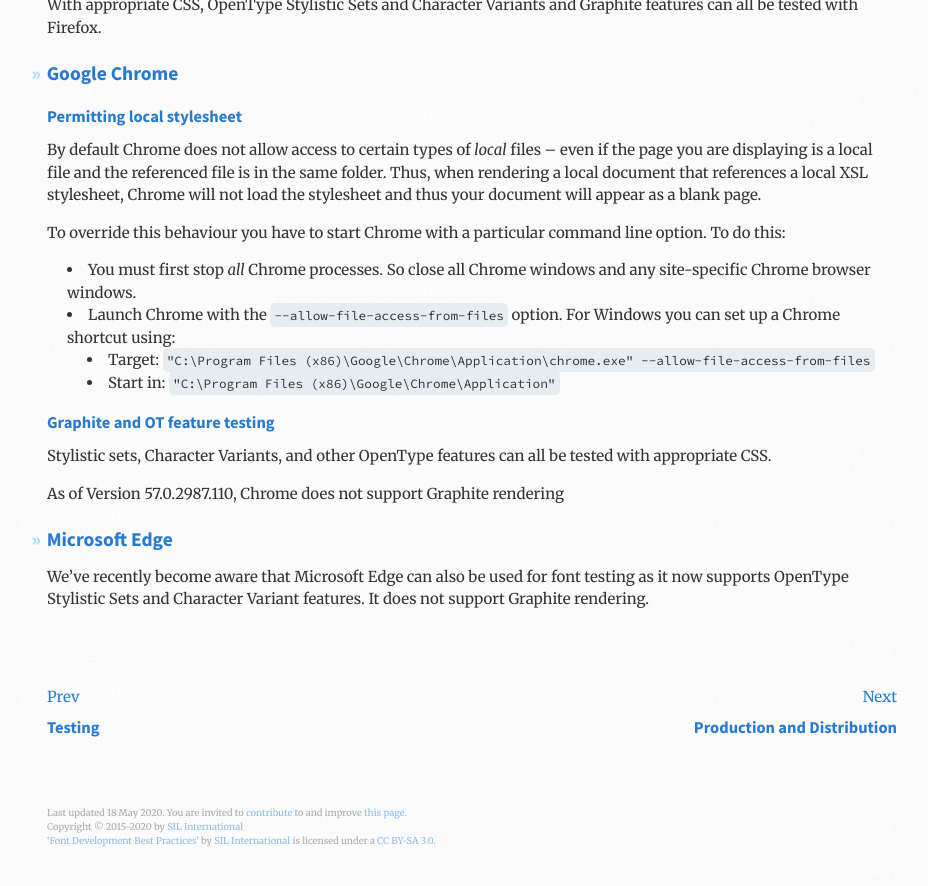
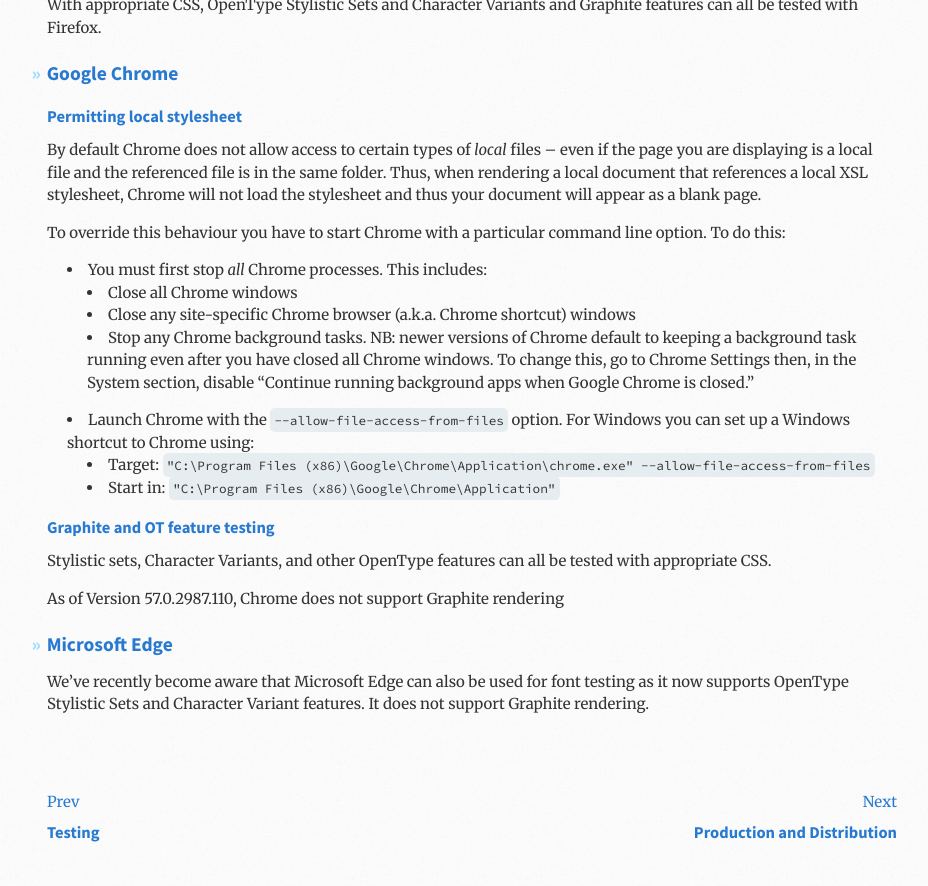
Before and after one commit to silnrsi/FDBP, a Jekyll site: the page built from en-US/Browsers as a font test platform.md, in a window 1280 px wide and 900 px high, scrolled down 2251 px. Shown: the top 886 px of the window, without its empty margins (43-971 px from the left). Built offline with Jekyll 4.4.1, drawn with Linux system fonts in a browser that asks for light colours.

Commit message:
Additional detail about stopping Chrome processes

```diff
--- a/en-US/Browsers as a font test platform.md
+++ b/en-US/Browsers as a font test platform.md
@@ -78,8 +78,11 @@ By default Chrome does not allow access to certain types of *local* files -- eve
 
 To override this behaviour you have to start Chrome with a particular command line option. To do this:
 
-* You must first stop *all* Chrome processes. So close all Chrome windows and any site-specific Chrome browser windows.
-* Launch Chrome with the `--allow-file-access-from-files` option.  For Windows you can set up a Chrome shortcut using:
+* You must first stop *all* Chrome processes. This includes:
+    * Close all Chrome windows
+    * Close any site-specific Chrome browser (a.k.a. Chrome shortcut) windows
+    * Stop any Chrome background tasks. NB: newer versions of Chrome default to keeping a background task running even after you have closed all Chrome windows. To change this, go to Chrome Settings then, in the System section, disable "Continue running background apps when Google Chrome is closed."
+* Launch Chrome with the `--allow-file-access-from-files` option.  For Windows you can set up a Windows shortcut to Chrome using:
     * Target: `"C:\Program Files (x86)\Google\Chrome\Application\chrome.exe" --allow-file-access-from-files`
     * Start in: `"C:\Program Files (x86)\Google\Chrome\Application"`
 
```
